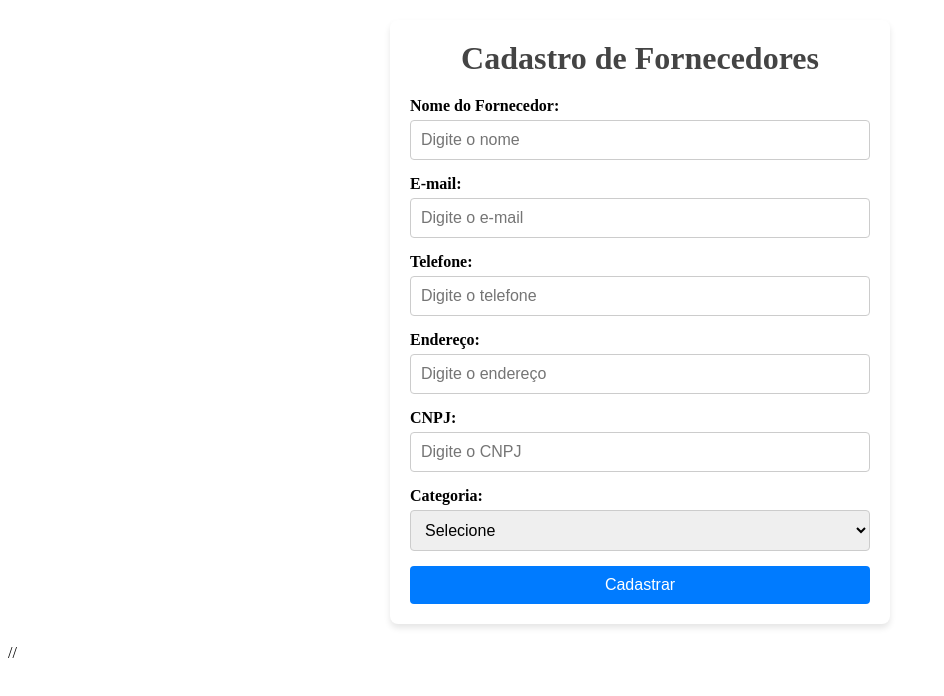
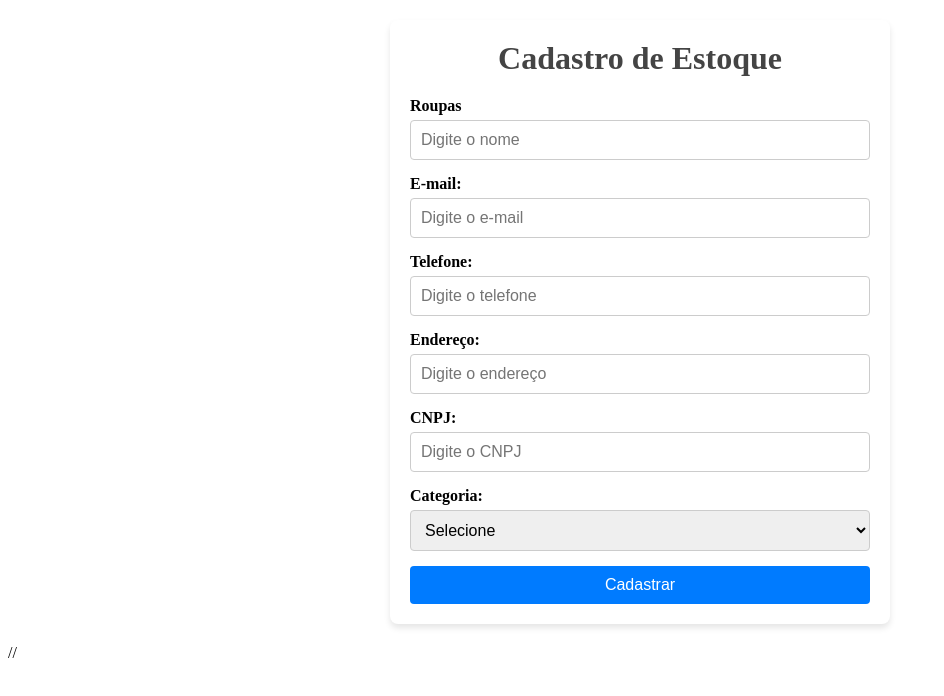
Before and after one commit to AndreRaffoul/AtualizarPagina, an Angular app in the folder AeLModas/: page /estoque in a window 1280 px wide. Shown: the top 696 px of the page, without its empty margins (0-944 px from the left). Built offline with nearby package versions, Linux system fonts and the light colour scheme.

Commit message:
Modificação da tela de estoque.

```diff
--- a/AeLModas/src/app/componentes/estoque/estoque.component.html
+++ b/AeLModas/src/app/componentes/estoque/estoque.component.html
@@ -1,9 +1,9 @@
 
 <div class="form-container">
-  <h1>Cadastro de Fornecedores</h1>
+  <h1>Cadastro de Estoque</h1>
   <form id="supplier-form">
     <div class="form-group">
-      <label for="name">Nome do Fornecedor:</label>
+      <label for="name">Roupas</label>
       <input type="text" id="name" name="name" placeholder="Digite o nome" required>
     </div>
     <div class="form-group">
```
